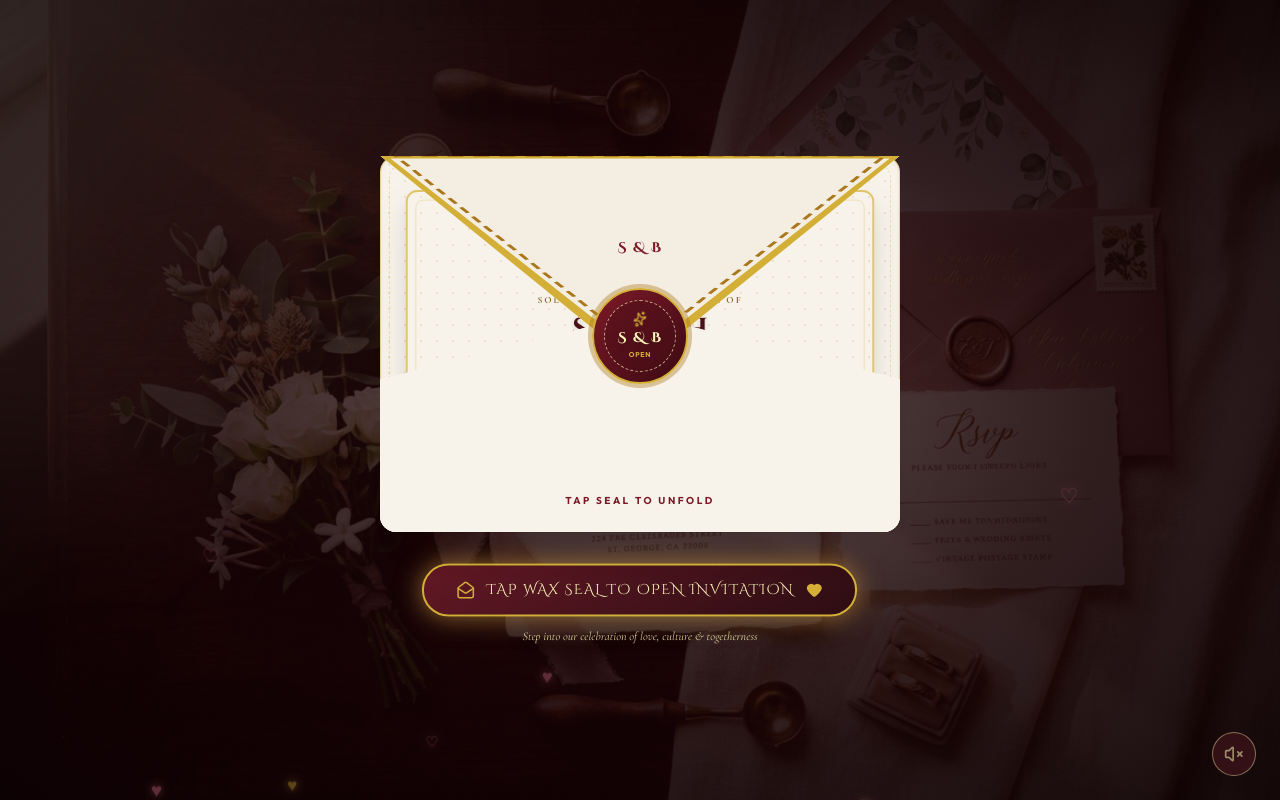
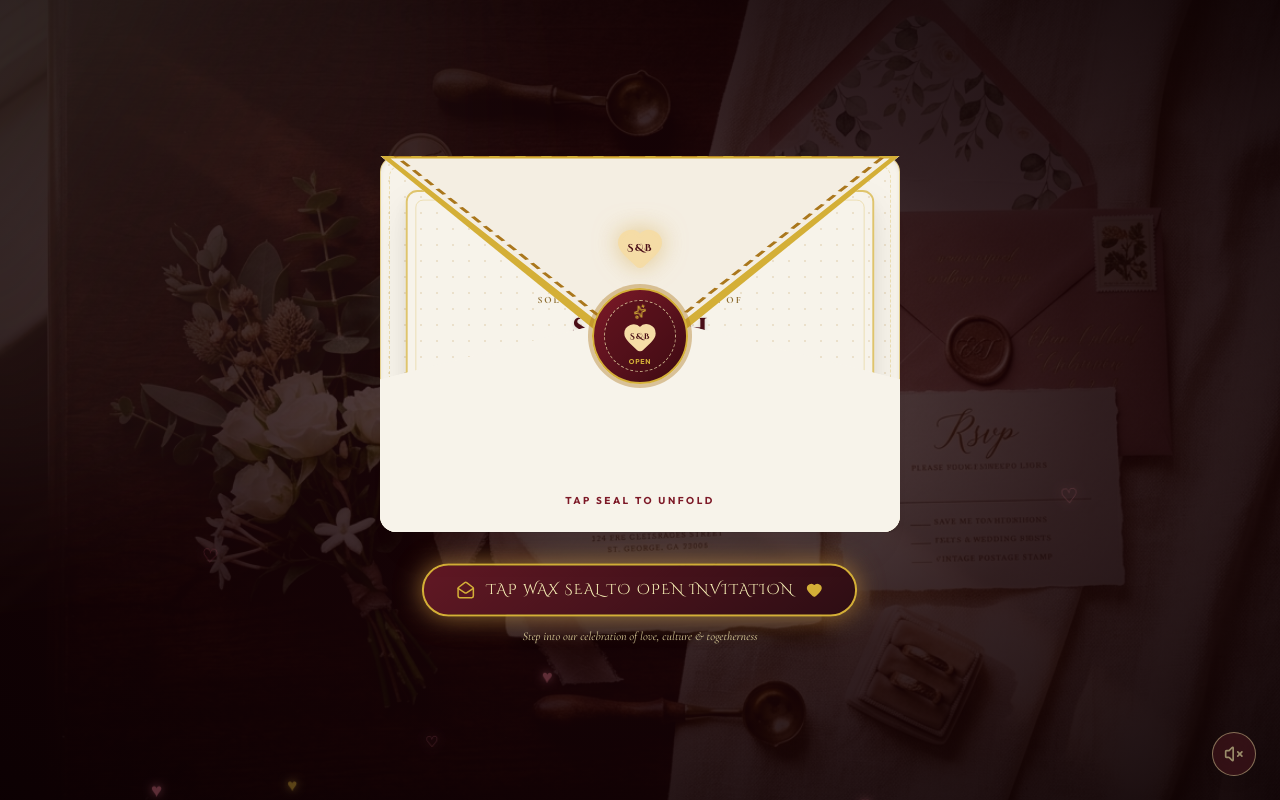
Before and after one commit to vsathishsayal-ux/invitation, a React (Vite) app: page / in a window 1280 px wide. Shown: the top 800 px of the page. Built offline with nearby package versions, Linux system fonts and the light colour scheme.

Commit message:
feat: enhance monogram display with heart design in InvitationOpening and WeddingHero components

```diff
--- a/src/components/InvitationOpening.jsx
+++ b/src/components/InvitationOpening.jsx
@@ -51,7 +51,16 @@ export default function InvitationOpening({ weddingData, onOpenComplete, onStart
   const groomName = weddingData?.groomFirstName || weddingData?.groomName || 'Sathish';
   const brideInit = brideName[0] || 'S';
   const groomInit = groomName[0] || 'S';
-  const monogram = `${groomInit} & ${brideInit}`;
+  const monogram = `${groomInit}${brideInit}`;
+
+  const MonogramHeart = ({ compact = false }) => (
+    <div className={`relative flex items-center justify-center ${compact ? 'h-10 w-10 sm:h-12 sm:w-12' : 'h-16 w-16 sm:h-20 sm:w-20'}`}>
+      <Heart className={`absolute inset-0 h-full w-full ${compact ? 'text-[#f5dca6]' : 'text-[#f5dca6]'} fill-[#f5dca6] drop-shadow-[0_0_12px_rgba(214,172,80,0.6)]`} />
+      <span className={`relative z-10 font-serif-heading font-bold tracking-[0.12em] text-[#4a0e17] ${compact ? 'text-[0.5rem] sm:text-[0.62rem]' : 'text-[0.62rem] sm:text-[0.78rem]'}`}>
+        S&amp;B
+      </span>
+    </div>
+  );
 
   if (isFullyOpened) return null;
 
@@ -226,10 +235,8 @@ export default function InvitationOpening({ weddingData, onOpenComplete, onStart
                   </svg>
 
                   {/* Top Crest Monogram Icon on Flap */}
-                  <div className="mb-6 text-center">
-                    <span className="font-serif-heading text-[#7d1927] text-xs sm:text-sm font-bold tracking-widest block">
-                      {monogram}
-                    </span>
+                  <div className="mb-6 flex items-center justify-center text-center">
+                    <MonogramHeart compact />
                   </div>
                 </div>
               </motion.div>
@@ -262,9 +269,12 @@ export default function InvitationOpening({ weddingData, onOpenComplete, onStart
                       {/* Inner Embossed Gold Monogram Ring */}
                       <div className="w-15 h-15 sm:w-18 sm:h-18 rounded-full border border-dashed border-[#fcf6ba]/70 flex flex-col items-center justify-center p-1 text-center bg-[#4a0e17]/50">
                         <Sparkles className="w-3.5 h-3.5 text-[#d4af37] animate-spin mb-0.5" style={{ animationDuration: '7s' }} />
-                        <span className="font-serif-heading text-xs sm:text-sm font-bold tracking-widest text-[#fcf6ba] drop-shadow-md block">
-                          {monogram}
-                        </span>
+                        <div className="relative flex h-8 w-8 items-center justify-center sm:h-9 sm:w-9">
+                          <Heart className="absolute inset-0 h-full w-full fill-[#f5dca6] text-[#f5dca6]" />
+                          <span className="relative z-10 font-serif-heading text-[0.42rem] font-bold tracking-[0.12em] text-[#4a0e17] sm:text-[0.5rem]">
+                            S&amp;B
+                          </span>
+                        </div>
                         <span className="text-[7px] uppercase tracking-widest text-[#d4af37] block font-sans-clean font-bold mt-0.5">
                           Open
                         </span>
--- a/src/components/WeddingHero.jsx
+++ b/src/components/WeddingHero.jsx
@@ -48,9 +48,15 @@ export default function WeddingHero({ weddingData }) {
                 />
               </div>
               <div className="relative mt-4 rounded-[1.2rem] border border-[#d7b168]/40 bg-[#fffaf5] px-4 py-3 text-center">
-                <p className="font-serif-heading text-2xl tracking-[0.12em] text-[#4b1720]">
-                  {weddingData.groomName} <span className="mx-1 text-[#b77a20]">&amp;</span> {weddingData.brideName}
-                </p>
+                <div className="flex items-center justify-center gap-2">
+                  <div className="relative flex h-10 w-10 items-center justify-center sm:h-12 sm:w-12">
+                    <Heart className="absolute inset-0 h-full w-full fill-[#f5dca6] text-[#f5dca6]" />
+                    <span className="relative z-10 font-serif-heading text-[0.52rem] tracking-[0.12em] text-[#4b1720] sm:text-[0.62rem]">S&amp;B</span>
+                  </div>
+                  <p className="font-serif-heading text-xl tracking-[0.08em] text-[#4b1720] sm:text-2xl">
+                    {weddingData.groomName} <span className="mx-1 text-[#b77a20]">&amp;</span> {weddingData.brideName}
+                  </p>
+                </div>
               </div>
             </div>
             <div className="absolute -left-3 top-8 flex h-12 w-12 items-center justify-center rounded-full border border-[#d7b168]/60 bg-[#fffaf5] text-[#b77a20] shadow-md">
```
